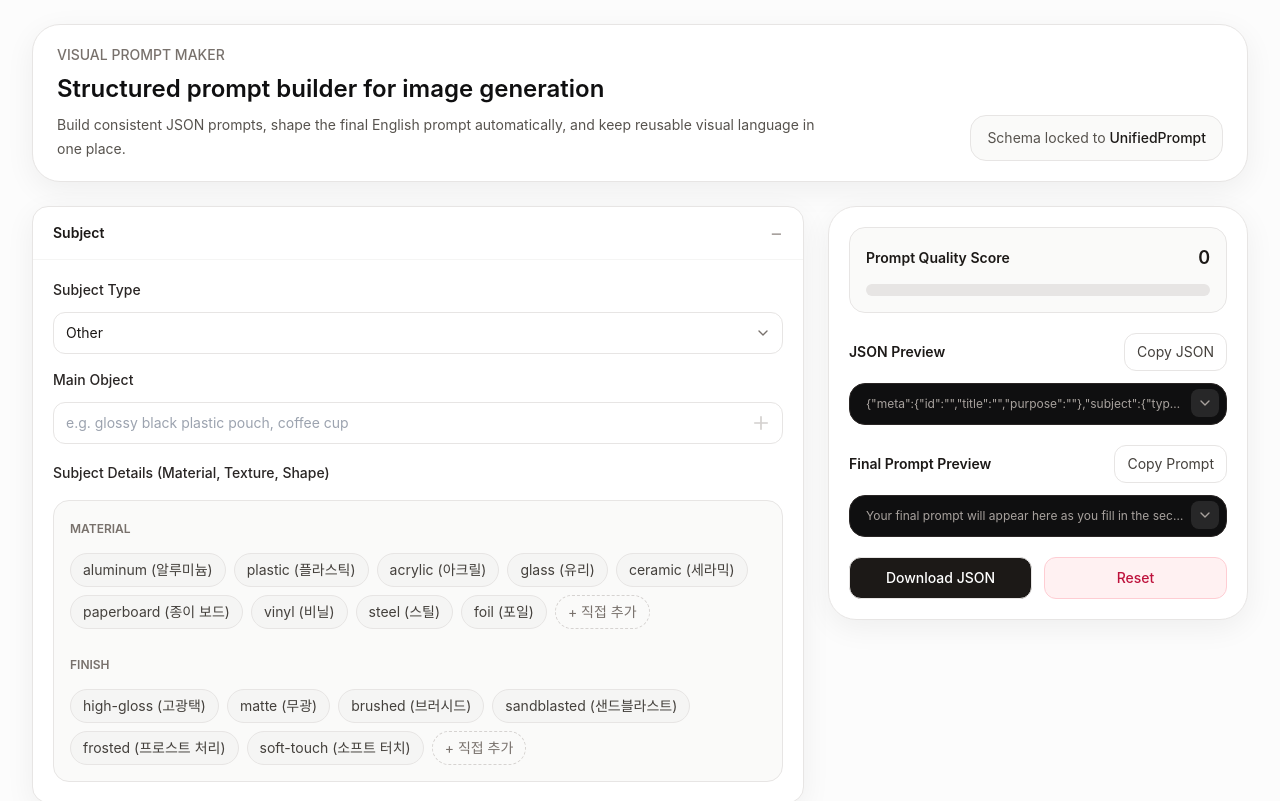
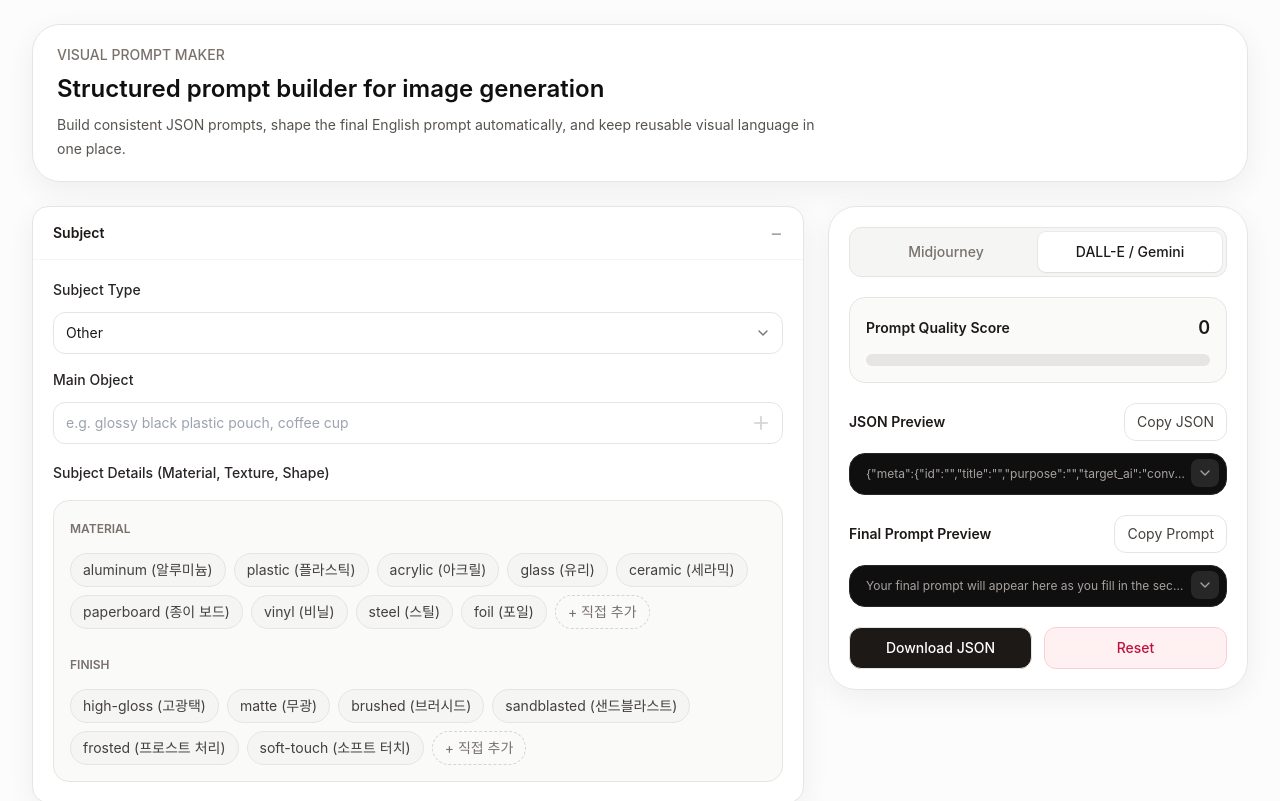
Before and after one commit to yuceoncoe/promptmaker, a React (Vite) app: page / in a window 1280 px wide. Shown: the top 801 px of the page. Built offline with nearby package versions, Linux system fonts and the light colour scheme; the HTML template or start-up script is replaced by a standard one.

Commit message:
feat: Add Midjourney parameters UI, RangeSlider component, and optimize layout

```diff
--- a/src/App.tsx
+++ b/src/App.tsx
@@ -1,7 +1,6 @@
 import { useEffect, useMemo, useRef, useState } from "react";
 import AccordionSection from "./components/AccordionSection";
 import CameraViewPicker from "./components/CameraViewPicker";
-import ChipSelector from "./components/ChipSelector";
 import { ColorWheelPicker } from "./components/ColorWheelPicker";
 import GroupedChipSelector from "./components/GroupedChipSelector";
 import PositioningMap, { type PositioningPoint } from "./components/PositioningMap";
@@ -103,6 +102,7 @@ export default function App() {
           scene: mergedScene,
           style: mergedStyle,
           constraints: mergedConstraints,
+          midjourney: { ...EMPTY_PROMPT.midjourney, ...(parsed.midjourney || {}) },
         };
       }
       return deepClone(EMPTY_PROMPT);
@@ -249,7 +249,7 @@ export default function App() {
   };
 
   const patchNestedSection = <
-    K extends keyof Pick<UnifiedPrompt, "meta" | "subject" | "background" | "scene" | "style" | "constraints">,
+    K extends keyof Pick<UnifiedPrompt, "meta" | "subject" | "background" | "scene" | "style" | "constraints" | "midjourney">,
     F extends keyof UnifiedPrompt[K]
   >(
     section: K,
@@ -464,11 +464,11 @@ export default function App() {
       content: (
         <div className="space-y-4">
           <GroupedChipSelector
-            label="Negative Prompt"
+            label={prompt.meta?.target_ai === "conversational" ? "Exclusion Instructions" : "Negative Prompt (--no)"}
             selected={prompt.constraints.negative_prompt}
             groups={chipOptions.negative_prompt}
             onChange={(val) => patchNestedSection("constraints", "negative_prompt", val)}
-            placeholder="Select negative prompts to avoid..."
+            placeholder={prompt.meta?.target_ai === "conversational" ? "Select elements to explicitly avoid..." : "Select negative prompts to avoid..."}
           />
           <TextInputField
             label="Custom Rules & Parameters"
@@ -485,17 +485,14 @@ export default function App() {
   return (
     <div className="min-h-screen bg-stone-25 text-stone-900">
       <div className="mx-auto max-w-7xl px-4 py-6 sm:px-6 lg:px-8">
-        <header className="mb-6 rounded-[28px] border border-stone-200 bg-white px-6 py-5 shadow-panel">
-          <p className="text-sm font-medium uppercase tracking-normal text-stone-500">Visual Prompt Maker</p>
-          <div className="mt-2 flex flex-col gap-3 lg:flex-row lg:items-end lg:justify-between">
-            <div>
+        <header className="mb-6 rounded-[28px] border border-stone-200 bg-white px-6 py-5 shadow-panel flex flex-col md:flex-row justify-between items-start md:items-end gap-4">
+          <div>
+            <p className="text-sm font-medium uppercase tracking-normal text-stone-500">Visual Prompt Maker</p>
+            <div className="mt-2">
               <h1 className="text-2xl font-semibold text-stone-950">Structured prompt builder for image generation</h1>
               <p className="mt-2 max-w-3xl text-sm leading-6 text-stone-600">
                 Build consistent JSON prompts, shape the final English prompt automatically, and keep reusable visual language in one place.
               </p>
-            </div>
-            <div className="rounded-2xl border border-stone-200 bg-stone-50 px-4 py-3 text-sm text-stone-600">
-              Schema locked to <span className="font-medium text-stone-900">UnifiedPrompt</span>
             </div>
           </div>
         </header>
@@ -512,6 +509,8 @@ export default function App() {
           <ResultPanel
             prompt={prompt}
             score={score}
+            onTargetAiChange={(ai) => patchNestedSection("meta", "target_ai", ai)}
+            onMidjourneyParamChange={(field, value) => patchNestedSection("midjourney", field, value)}
             onCopyJson={() => copyText(JSON.stringify(prompt, null, 2), "JSON copied to clipboard.")}
             onCopyPrompt={() => copyText(prompt.final_prompt, "Final prompt copied to clipboard.")}
             onDownload={() => {
--- a/src/components/ChipInputField.tsx
+++ b/src/components/ChipInputField.tsx
@@ -1,4 +1,4 @@
-import React, { useState, KeyboardEvent } from 'react';
+import { useState, type KeyboardEvent } from 'react';
 import { getChipLabel } from "../data/chipLabels";
 
 const XMarkIcon = ({ className }: { className?: string }) => (
--- a/src/components/FramingPicker.tsx
+++ b/src/components/FramingPicker.tsx
@@ -1,5 +1,3 @@
-import React from "react";
-
 interface FramingPickerProps {
   value: string;
   onChange: (value: string) => void;
--- /dev/null
+++ b/src/components/RangeSliderField.tsx
@@ -0,0 +1,41 @@
+import { type ChangeEvent } from "react";
+
+interface RangeSliderFieldProps {
+  label: string;
+  value: number;
+  onChange: (value: number) => void;
+  min: number;
+  max: number;
+  step?: number;
+}
+
+export default function RangeSliderField({
+  label,
+  value,
+  onChange,
+  min,
+  max,
+  step = 1,
+}: RangeSliderFieldProps) {
+  const handleChange = (e: ChangeEvent<HTMLInputElement>) => {
+    onChange(Number(e.target.value));
+  };
+
+  return (
+    <div className="space-y-3">
+      <div className="flex items-center justify-between gap-3">
+        <label className="text-sm font-semibold text-stone-900">{label}</label>
+        <span className="text-sm font-medium text-stone-500">{value}</span>
+      </div>
+      <input
+        type="range"
+        min={min}
+        max={max}
+        step={step}
+        value={value}
+        onChange={handleChange}
+        className="w-full h-2 bg-stone-200 rounded-lg appearance-none cursor-pointer accent-stone-900"
+      />
+    </div>
+  );
+}
--- a/src/components/ResultPanel.tsx
+++ b/src/components/ResultPanel.tsx
@@ -1,10 +1,14 @@
 import { useState } from "react";
 import JsonPreview from "./JsonPreview";
+import RangeSliderField from "./RangeSliderField";
+import SelectField from "./SelectField";
 import type { UnifiedPrompt } from "../types/prompt";
 
 interface ResultPanelProps {
   prompt: UnifiedPrompt;
   score: number;
+  onTargetAiChange: (ai: "midjourney" | "conversational") => void;
+  onMidjourneyParamChange: (field: keyof UnifiedPrompt["midjourney"], value: any) => void;
   onCopyJson: () => void;
   onCopyPrompt: () => void;
   onDownload: () => void;
@@ -14,6 +18,8 @@ interface ResultPanelProps {
 export default function ResultPanel({
   prompt,
   score,
+  onTargetAiChange,
+  onMidjourneyParamChange,
   onCopyJson,
   onCopyPrompt,
   onDownload,
@@ -25,7 +31,54 @@ export default function ResultPanel({
   const promptPreviewLine = prompt.final_prompt || "Your final prompt will appear here as you fill in the sections.";
 
   return (
-    <aside className="self-start rounded-[28px] border border-stone-200 bg-white p-5 shadow-panel lg:sticky lg:top-6 lg:max-h-[calc(100vh-3rem)] lg:overflow-auto">
+    <aside className="self-start rounded-[28px] border border-stone-200 bg-white p-5 shadow-panel lg:sticky lg:top-6 lg:max-h-[calc(100vh-3rem)] lg:overflow-auto flex flex-col gap-5">
+      <div className="flex bg-stone-100 p-1 rounded-xl border border-stone-200">
+         <button
+           className={`flex-1 px-4 py-2.5 rounded-lg text-sm font-medium transition-colors ${prompt.meta?.target_ai !== "conversational" ? "bg-white shadow-sm text-stone-900 ring-1 ring-stone-900/5" : "text-stone-500 hover:text-stone-700"}`}
+           onClick={() => onTargetAiChange("midjourney")}
+         >
+           Midjourney
+         </button>
+         <button
+           className={`flex-1 px-4 py-2.5 rounded-lg text-sm font-medium transition-colors ${prompt.meta?.target_ai === "conversational" ? "bg-white shadow-sm text-stone-900 ring-1 ring-stone-900/5" : "text-stone-500 hover:text-stone-700"}`}
+           onClick={() => onTargetAiChange("conversational")}
+         >
+           DALL-E / Gemini
+         </button>
+      </div>
+
+      {prompt.meta?.target_ai === "midjourney" && (
+        <div className="rounded-2xl border border-stone-200 bg-stone-50 p-4 space-y-4">
+          <SelectField
+            label="Version"
+            value={prompt.midjourney?.version || ""}
+            onChange={(value) => onMidjourneyParamChange("version", value)}
+            options={[
+              { value: "", label: "Default" },
+              { value: "--v 6.0", label: "v6.0" },
+              { value: "--v 5.2", label: "v5.2" },
+              { value: "--niji 6", label: "Niji 6" },
+            ]}
+          />
+          <RangeSliderField
+            label="Stylize (--s)"
+            value={prompt.midjourney?.stylize ?? 100}
+            onChange={(value) => onMidjourneyParamChange("stylize", value)}
+            min={0}
+            max={1000}
+            step={10}
+          />
+          <RangeSliderField
+            label="Chaos (--c)"
+            value={prompt.midjourney?.chaos ?? 0}
+            onChange={(value) => onMidjourneyParamChange("chaos", value)}
+            min={0}
+            max={100}
+            step={5}
+          />
+        </div>
+      )}
+
       <div className="space-y-5">
         <div className="rounded-2xl border border-stone-200 bg-stone-50 p-4">
           <div className="flex items-center justify-between gap-3">
@@ -40,6 +93,7 @@ export default function ResultPanel({
           </div>
         </div>
 
+        {prompt.meta?.target_ai !== "midjourney" && (
           <div className="space-y-3">
             <div className="flex items-center justify-between gap-3">
               <h3 className="text-sm font-semibold text-stone-900">JSON Preview</h3>
@@ -74,6 +128,8 @@ export default function ResultPanel({
               )}
             </div>
           </div>
+        )}
+
 
         <div className="space-y-3">
           <div className="flex items-center justify-between gap-3">
--- a/src/data/chipLabels.ts
+++ b/src/data/chipLabels.ts
@@ -226,7 +226,6 @@ export const chipLabelTranslations: Record<string, string> = {
   "generous whitespace": "넉넉한 여백",
   "tight editorial crop": "타이트한 에디토리얼 크롭",
   "ultra-tight macro crop": "아주 타이트한 매크로 크롭",
-  "centered composition": "중앙 집중형 배치",
   "symmetrical composition": "좌우 대칭 배치",
   "asymmetrical composition": "비대칭 배치",
   "rule of thirds": "삼분할 배치 (황금비율)",
--- a/src/types/prompt.ts
+++ b/src/types/prompt.ts
@@ -1,7 +1,9 @@
 export interface UnifiedPrompt {
   meta: {
+    id?: string;
     title: string;
     purpose: string;
+    target_ai?: "midjourney" | "conversational";
   };
   subject: {
     type: string;
@@ -30,6 +32,11 @@ export interface UnifiedPrompt {
     negative_prompt: string[];
     custom_rules: string;
   };
+  midjourney: {
+    version: string;
+    stylize: number;
+    chaos: number;
+  };
   final_prompt: string;
 }
 
@@ -38,6 +45,7 @@ export const EMPTY_PROMPT: UnifiedPrompt = {
     id: "",
     title: "",
     purpose: "",
+    target_ai: "conversational",
   },
   subject: {
     type: "other",
@@ -66,5 +74,10 @@ export const EMPTY_PROMPT: UnifiedPrompt = {
     negative_prompt: [],
     custom_rules: "",
   },
+  midjourney: {
+    version: "",
+    stylize: 100,
+    chaos: 0,
+  },
   final_prompt: "",
 };
--- a/src/utils/buildFinalPrompt.ts
+++ b/src/utils/buildFinalPrompt.ts
@@ -74,17 +74,45 @@ export const buildFinalPrompt = (prompt: UnifiedPrompt): string => {
 
   const baseText = parts.join(" ").replace(/\s+/g, " ").trim();
 
-  const params: string[] = [];
-  if (prompt.constraints.negative_prompt.length > 0) {
-    params.push(`--no ${prompt.constraints.negative_prompt.join(", ")}`);
-  }
-  if (prompt.scene.framing) {
-    params.push(`--ar ${prompt.scene.framing}`);
+  const additionalSections: string[] = [];
+
+  if (prompt.meta?.target_ai === "conversational") {
+    if (prompt.constraints.negative_prompt.length > 0) {
+      additionalSections.push(`Exclusion Instructions:\nEnsure there is absolutely no: ${joinList(prompt.constraints.negative_prompt)}.`);
+    }
+    if (prompt.scene.framing) {
+      additionalSections.push(`Format:\n${prompt.scene.framing} aspect ratio.`);
+    }
   }
 
-  if (params.length > 0) {
-    return `${baseText}\n\n${params.join(" ")}`;
+  const params: string[] = [];
+  if (prompt.meta?.target_ai !== "conversational") {
+    if (prompt.constraints.negative_prompt.length > 0) {
+      params.push(`--no ${prompt.constraints.negative_prompt.join(", ")}`);
+    }
+    if (prompt.midjourney) {
+      if (prompt.midjourney.version) {
+        params.push(`${prompt.midjourney.version}`);
+      }
+      if (prompt.midjourney.stylize !== undefined && prompt.midjourney.stylize !== 100) {
+        params.push(`--s ${prompt.midjourney.stylize}`);
+      }
+      if (prompt.midjourney.chaos !== undefined && prompt.midjourney.chaos > 0) {
+        params.push(`--c ${prompt.midjourney.chaos}`);
+      }
+    }
+    if (prompt.scene.framing) {
+      params.push(`--ar ${prompt.scene.framing}`);
+    }
   }
 
-  return baseText;
+  const finalParts = [baseText];
+  if (additionalSections.length > 0) {
+    finalParts.push(additionalSections.join("\n\n"));
+  }
+  if (params.length > 0) {
+    finalParts.push(params.join(" "));
+  }
+
+  return finalParts.join("\n\n");
 };
```
Lines whose indentation alone changed are shown as unchanged.
